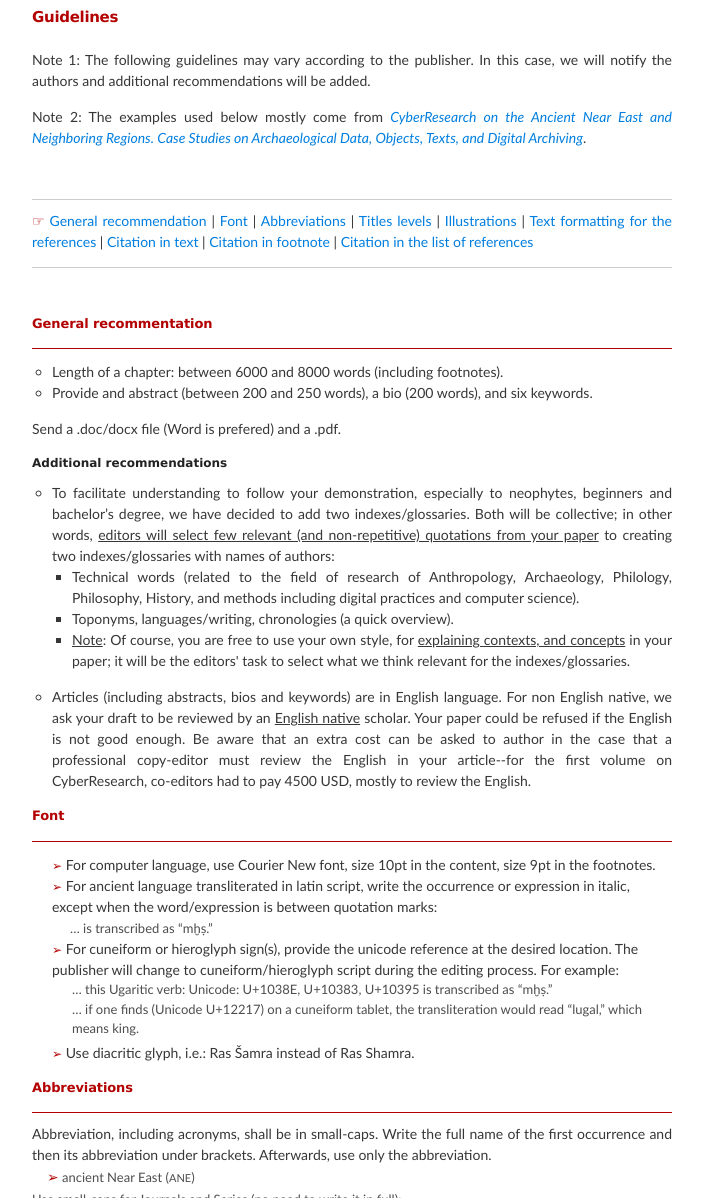
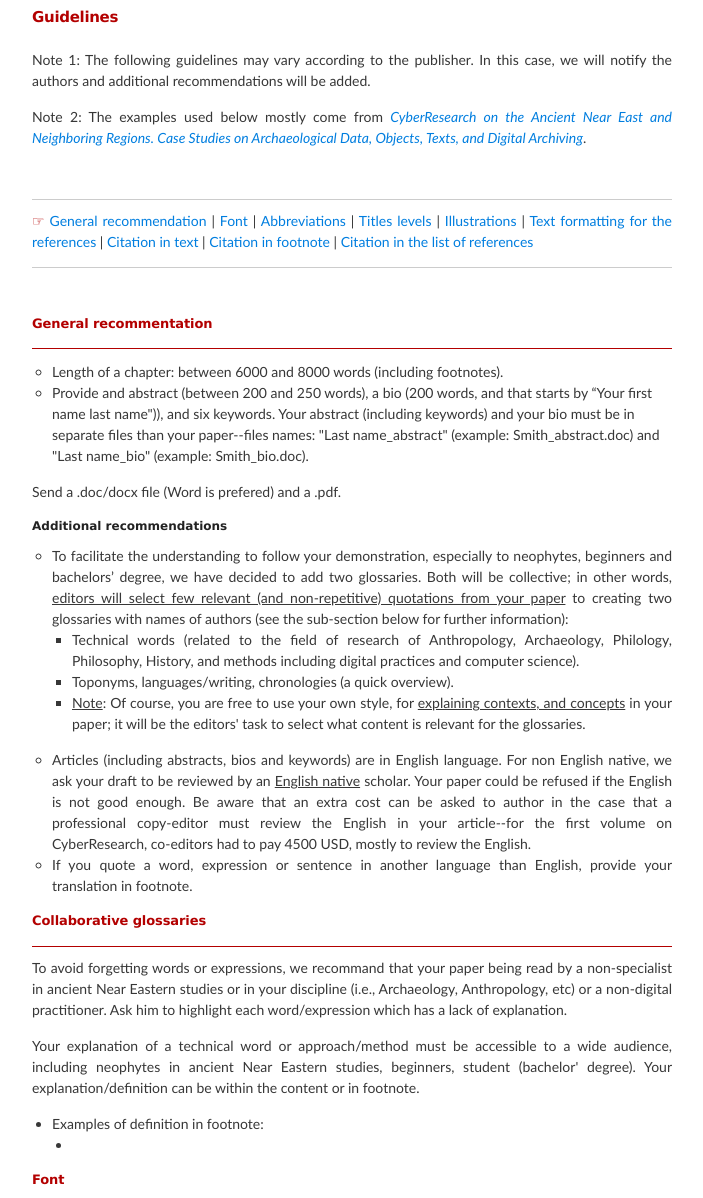
Before and after one commit to vbigot-juloux/ane-research-humanities, a Jekyll site: the page built from docs/Guidelines.md, in a window 1280 px wide and 1400 px high, cut to the strip 202-1400 px from the top of the window. Shown: the whole strip, without its empty margins (288-991 px from the left). Built offline with Jekyll 4.4.1, drawn with Linux system fonts in a browser that asks for light colours; the repository's description, which GitHub fills in, is left out.

Commit message:
Update Guidelines.md

```diff
--- a/docs/Guidelines.md
+++ b/docs/Guidelines.md
@@ -20,22 +20,35 @@ layout: default
 <hr style="height:0; margin:0; background:transparent; border-bottom:0.5px solid #b30000;" />
 <ul style="list-style-type: circle">
    <li style="margin-top: 12px">Length of a chapter: between 6000 and 8000 words (including footnotes).</li>
-  <li>Provide and abstract (between 200 and 250 words), a bio (200 words), and six keywords.</li>
+  <li>Provide and abstract (between 200 and 250 words), a bio (200 words, and that starts by “Your first name last name")), and six keywords. Your abstract (including keywords) and your bio must be in separate files than your paper--files names: "Last name_abstract" (example: Smith_abstract.doc) and "Last name_bio" (example: Smith_bio.doc).</li>
   </ul>
 <p>Send a .doc/docx file (Word is prefered) and a .pdf.</p>
 
 <h4 style="font-size: 12px">Additional recommendations</h4>
 <ul style="list-style-type: circle; text-align: justify">
-  <li>To facilitate understanding to follow your demonstration, especially to <b>neophytes, beginners and bachelor’s degree</b>, we have decided to add two indexes/glossaries. Both will be collective; in other words, <u>editors will select few relevant (and non-repetitive) quotations from your paper</u> to creating two indexes/glossaries with names of authors:
+  <li>To facilitate the understanding to follow your demonstration, especially to <b>neophytes, beginners and bachelors’ degree</b>, we have decided to add two glossaries. Both will be collective; in other words, <u>editors will select few relevant (and non-repetitive) quotations from your paper</u> to creating two glossaries with names of authors (see the sub-section below for further information):
 <ul style="list-style-type: square">
   <li>Technical words (related to the field of research of Anthropology, Archaeology, Philology, Philosophy, History, and methods including digital practices and computer science).</li>
   <li>Toponyms, languages/writing, chronologies (a quick overview).</li>
-  <li style="list-style-type: square"><u>Note</u>: Of course, you are free to use your own style, for <u>explaining contexts, and concepts</u> in your paper; it will be the editors' task to select what we think relevant for the indexes/glossaries.</li>
+  <li style="list-style-type: square"><u>Note</u>: Of course, you are free to use your own style, for <u>explaining contexts, and concepts</u> in your paper; it will be the editors' task to select what content is relevant for the glossaries.</li>
 </ul>
   </li>
 
 <li>Articles (including abstracts, bios and keywords) are in English language. For non English native, <b>we ask your draft to be reviewed by an <u>English native</u> scholar</b>. Your paper could be refused if the English is not good enough. Be aware that an extra cost can be asked to author in the case that a professional copy-editor must review the English in your article--for the first volume on CyberResearch, co-editors had to pay 4500 USD, mostly to review the English.</li>
+<li>If you quote a word, expression or sentence in another language than English, provide your translation in footnote.</li>
 </ul>
+
+<h3 style="color:#b30000;">Collaborative glossaries</h3>
+<hr style="height:0; margin:0; background:transparent; border-bottom:0.5px solid #b30000;" />
+<p>To avoid forgetting words or expressions, we recommand that your paper being read by a non-specialist in ancient Near Eastern studies or in your discipline (i.e., Archaeology, Anthropology, etc) or a non-digital practitioner. Ask him to highlight each word/expression which has a lack of explanation.</p>
+<p>Your explanation of a technical word or approach/method must be accessible to a wide audience, including neophytes in ancient Near Eastern studies, beginners, student (bachelor' degree). Your explanation/definition can be within the content or in footnote.</p>
+<ul>
+  <li>Examples of definition in footnote:
+    <ul>
+      <li></li>
+    </ul>
+  </li>
+  </ul>
 
 <h3 style="color:#b30000;">Font</h3>
 <hr style="height:0; margin:0; background:transparent; border-bottom:0.5px solid #b30000;" />
```
